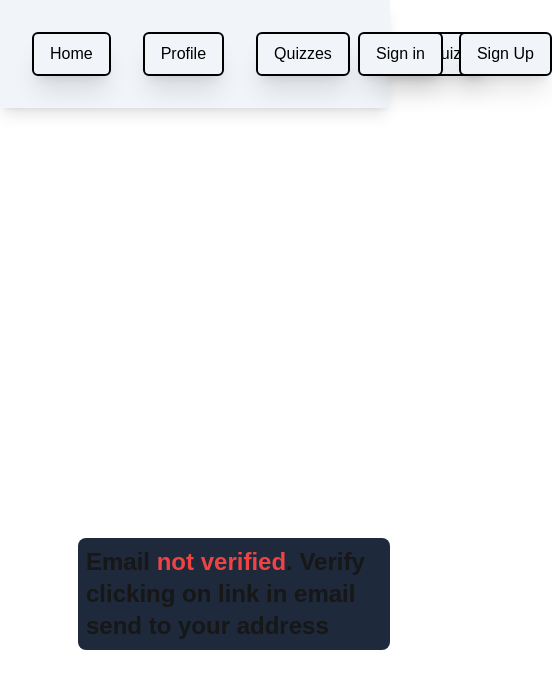
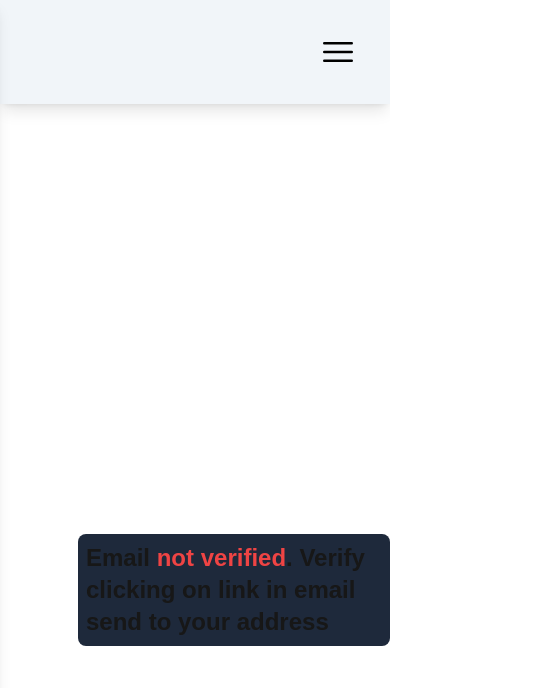
Before and after one commit to tsquix/frameworki-frontendowe-projekt, a Next.js app: page /user/verify in a window 390 px wide. Shown: the top 688 px of the page, 552 px wide, since content can reach past the window. Built offline with nearby package versions, Linux system fonts and the light colour scheme; no server answers.

Commit message:
add mobile menu nav +responsivness adjust

```diff
--- a/app/(protected)/quizzes/page.js
+++ b/app/(protected)/quizzes/page.js
@@ -53,18 +53,17 @@ export default function Page() {
     return (
       <div>
         <h1 className="text-xl flex justify-center pb-4">Choose quiz</h1>
-        <div className="flex mb-4 justify-center">
+        <div className="grid grid-cols-1 sm:grid-cols-2 mb-6 justify-items-center text-nowrap md:flex md:gap-0 gap-6 mx-12">
           <ChoiceBtn
             text="Match Pairs"
             stateName={setQuiz}
             stateValue="pairs"
           />
-          <button
-            onClick={() => setQuiz("single-choice")}
-            className="bg-white px-8 mx-4 text-black py-2 rounded-lg"
-          >
-            Single-choice
-          </button>
+          <ChoiceBtn
+            text="Single-choice"
+            stateName={setQuiz}
+            stateValue="single-choice"
+          />
           <ChoiceBtn text="Blanks" stateName={setQuiz} stateValue="blanks" />
           <ChoiceBtn
             text="Multi-choice"
--- a/app/(protected)/quizzes/quizBlanks.js
+++ b/app/(protected)/quizzes/quizBlanks.js
@@ -100,7 +100,7 @@ export default function QuizBlanks() {
       <h2 className="text-2xl font-bold mb-4">Choose correct answers</h2>
       <span className="font-bold">Score: {score}/1</span>
       <h2 className="mb-8">Fill in blanks </h2>
-      <div className="flex mt-4 items-center">
+      <div className="flex mt-4 items-center flex-col gap-4 md:gap-0 md:flex-row">
         <p className="text-white px-2">{questionParts[0]}</p>
         <select
           value={selectedAnswer}
@@ -141,7 +141,7 @@ export default function QuizBlanks() {
               </option>
             ))}
         </select>
-        <p className="text-white px-2">{questionParts[3]}</p>
+        <p className="text-white px-2">{questionParts[2]}</p>
       </div>
       <div className="flex justify-center mt-12 gap-4">
         <button
--- a/app/(protected)/quizzes/quizPairs.js
+++ b/app/(protected)/quizzes/quizPairs.js
@@ -91,7 +91,7 @@ export default function QuizPairs() {
         </span>
       </div>
 
-      <div className="grid grid-cols-2 gap-8 text-black">
+      <div className="grid  grid-cols-1 sm:grid-cols-2 gap-8 text-black">
         {/* Lewa kolumna - klucze */}
         <div className="space-y-4">
           {pairs.map((pair, index) => (
--- a/app/(protected)/user/profile.js
+++ b/app/(protected)/user/profile.js
@@ -104,7 +104,7 @@ export default function Profile() {
       <div className="bg-white p-4 shadow text-black mb-4">
         <h2 className="text-xl font-bold mb-4">Email</h2>
         <div className="flex flex-col gap-4 mb-4">
-          <p className="font-medium">{user.email}</p>
+          <p className="font-medium">{user?.email}</p>
         </div>
       </div>
 
@@ -124,7 +124,7 @@ export default function Profile() {
               onClick={() => handleUpdate("displayName")}
               className="bg-green-500 text-white px-4 py-2 rounded hover:bg-green-600"
             >
-              update displayname
+              update name
             </button>
           </div>
         </div>
@@ -211,7 +211,7 @@ export default function Profile() {
       <div className="bg-white p-4 shadow text-black mb-4">
         <h2 className="text-xl font-bold mb-4">Email Verified</h2>
         <div className="flex flex-col gap-4 mb-4">
-          {user.emailVerified ? (
+          {user?.emailVerified ? (
             <p className="font-medium text-green-500">Yes</p>
           ) : (
             <p className="font-medium text-red-500">No</p>
--- a/app/(protected)/user/signout.js
+++ b/app/(protected)/user/signout.js
@@ -12,7 +12,7 @@ export default function LogoutForm() {
 
   return (
     <button
-      className="bg-slate-100 rounded-md px-4 py-2 shadow-xl text-black border-2 border-black text-nowrap"
+      className="bg-slate-100 rounded-md px-4 py-2 shadow-xl text-black border-2 border-black text-nowrap hover:text-white hover:bg-black transition-all duration-150"
       onClick={onSubmit}
     >
       Signout
--- a/components/ChoiceBtn.js
+++ b/components/ChoiceBtn.js
@@ -2,7 +2,7 @@ export default function ChoiceBtn({ text, stateName, stateValue }) {
   return (
     <button
       onClick={() => stateName(stateValue)}
-      className="bg-white px-8 mx-4 text-black py-2 rounded-lg hover:bg-gray-700 hover:text-white  "
+      className="bg-white px-8 mx-4 text-black py-2 rounded-lg hover:bg-black border border-white hover:text-white  "
     >
       {text}
     </button>
--- a/components/NavBar.js
+++ b/components/NavBar.js
@@ -5,31 +5,99 @@ import LogoutForm from "@/app/(protected)/user/signout";
 import { useAuth } from "@/app/lib/AuthContext";
 
 export default function Navbar() {
+  const [navMobileActive, setNavMobileActive] = useState(false);
   const { user } = useAuth();
+  const closeMobileMenu = () => setNavMobileActive(false);
   return (
-    <div className="flex w-full bg-slate-100 py-8 px-8 shadow-lg mb-16">
-      <div className=" gap-8 flex w-full justify-">
-        <ListItem NavLink="/">Home</ListItem>
-        <ListItem NavLink="/user/">Profile</ListItem>
-        <ListItem NavLink="/quizzes/">Quizzes</ListItem>
-        <ListItem NavLink="/quizzes/edit/">Edit quizz</ListItem>
+    <div className="relative">
+      {/* Desktop Navbar */}
+      <div className="flex w-full bg-slate-100 py-8 px-8 shadow-lg mb-16 justify-end">
+        <div className="gap-8 hidden md:flex w-full">
+          <ListItem NavLink="/" onClick={closeMobileMenu}>
+            Home
+          </ListItem>
+          <ListItem NavLink="/user/" onClick={closeMobileMenu}>
+            Profile
+          </ListItem>
+          <ListItem NavLink="/quizzes/" onClick={closeMobileMenu}>
+            Quizzes
+          </ListItem>
+          <ListItem NavLink="/quizzes/edit/" onClick={closeMobileMenu}>
+            Edit quizz
+          </ListItem>
+        </div>
+        <div className="gap-4 hidden md:flex justify-end">
+          {user && <LogoutForm />}
+        </div>
+        {!user && (
+          <div className="hidden md:flex gap-4">
+            <ListItem NavLink="/user/signin">Sign in</ListItem>
+            <ListItem NavLink="/user/register">Sign Up</ListItem>
+          </div>
+        )}
+        {/* Mobile Menu Button */}
+        <div className="gap-4 md:hidden flex">
+          <button onClick={() => setNavMobileActive(!navMobileActive)}>
+            <svg
+              xmlns="http://www.w3.org/2000/svg"
+              fill="none"
+              viewBox="0 0 24 24"
+              strokeWidth="1.5"
+              stroke="black"
+              className="size-10"
+            >
+              <path
+                strokeLinecap="round"
+                strokeLinejoin="round"
+                d="M3.75 6.75h16.5M3.75 12h16.5m-16.5 5.25h16.5"
+              />
+            </svg>
+          </button>
+        </div>
       </div>
-      <div className="gap-4 flex justify-end ">{user && <LogoutForm />}</div>
 
-      {!user && (
-        <div className="flex gap-4">
-          <ListItem NavLink="/user/signin">Sign in</ListItem>
-          <ListItem NavLink="/user/register">Sign Up</ListItem>
+      {/* Mobile Navbar */}
+      <div
+        className={`absolute md:hidden top-0 left-0 w-2/3 h-screen bg-slate-100 py-8 px-8 shadow-lg transition-transform ${
+          navMobileActive ? "translate-x-0" : "-translate-x-full"
+        }`}
+      >
+        {/* <button
+          className="mt-4 text-red-500"
+          onClick={() => setNavMobileActive(false)}
+        >
+          X
+        </button> */}
+        <div className="gap-4 flex flex-col text-center">
+          <ListItem NavLink="/" onClick={closeMobileMenu}>
+            Home
+          </ListItem>
+          <ListItem NavLink="/user/" onClick={closeMobileMenu}>
+            Profile
+          </ListItem>
+          <ListItem NavLink="/quizzes/" onClick={closeMobileMenu}>
+            Quizzes
+          </ListItem>
+          <ListItem NavLink="/quizzes/edit/" onClick={closeMobileMenu}>
+            Edit quizz
+          </ListItem>
+          {user && <LogoutForm />}
+          {!user && (
+            <div className="gap-4">
+              <ListItem NavLink="/user/signin">Sign in</ListItem>
+              <ListItem NavLink="/user/register">Sign Up</ListItem>
+            </div>
+          )}
         </div>
-      )}
+      </div>
     </div>
   );
 }
 
-const ListItem = ({ children, NavLink }) => {
+const ListItem = ({ children, NavLink, onClick }) => {
   return (
-    <Link href={NavLink}>
-      <p className="bg-slate-100 rounded-md px-4 py-2 shadow-xl text-black border-2 border-black text-nowrap">
+    <Link href={NavLink} onClick={onClick}>
+      <p className="bg-slate-100 rounded-md px-4 py-2 shadow-xl text-black border-2 border-black text-nowrap hover:text-white hover:bg-black transition-all duration-150">
         {children}
       </p>
     </Link>
```
Also changed, not shown: app/(protected)/quizzes/quizMultiple.js (+3 -4 lines), app/(protected)/quizzes/quizSingle.js (+4 -5 lines).
